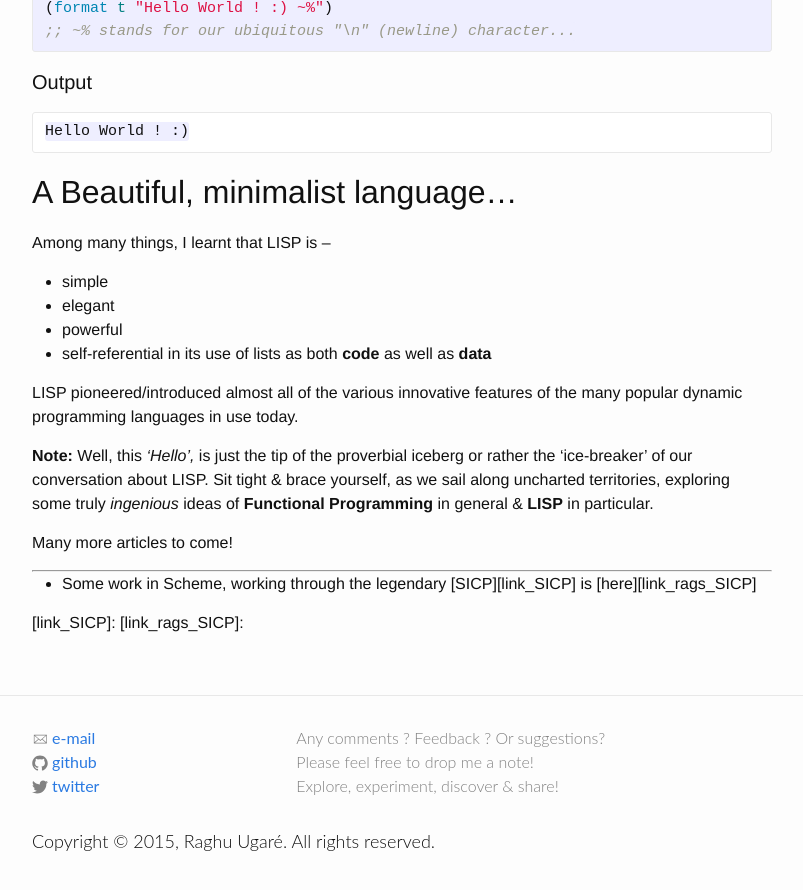
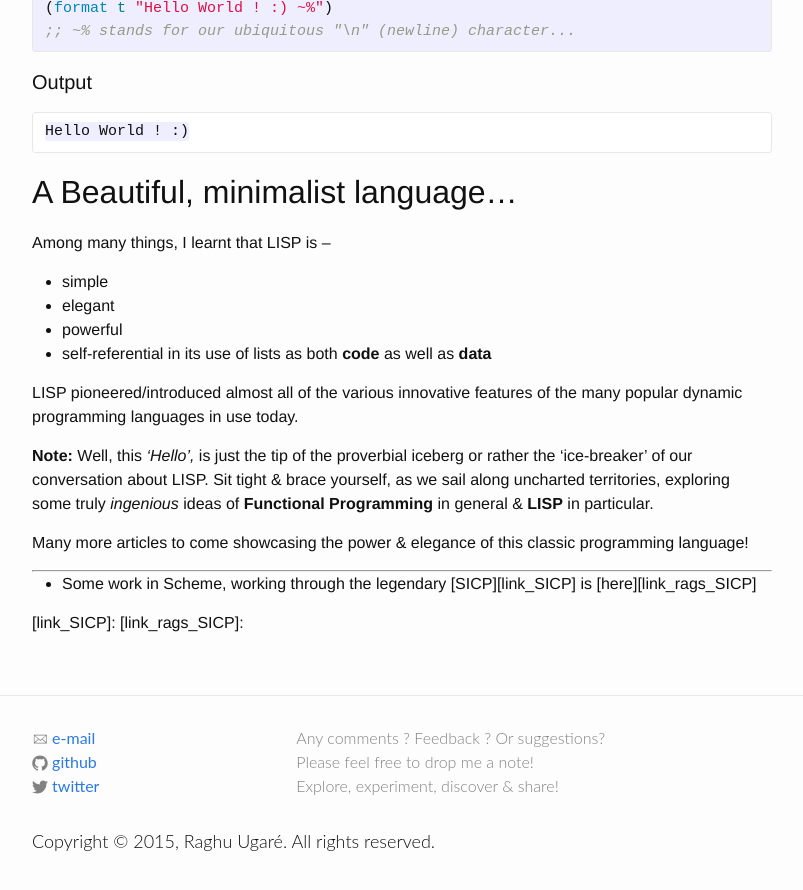
Before and after one commit to raghuugare/raghuugare.bkup, a Jekyll site: the page built from _posts/2014-12-16-ode_to_LISP.markdown, in a window 1280 px wide and 900 px high, scrolled down 724 px. Shown: the top 890 px of the window, without its empty margins (238-1041 px from the left). Built offline with Jekyll 4.4.1, drawn with Linux system fonts in a browser that asks for light colours.

Commit message:
Minor change.

```diff
--- a/_posts/2014-12-16-ode_to_LISP.markdown
+++ b/_posts/2014-12-16-ode_to_LISP.markdown
@@ -47,7 +47,7 @@ LISP pioneered/introduced almost all of the various innovative features of the m
 
 **Note:** Well, this _'Hello',_ is just the tip of the proverbial iceberg or rather the 'ice-breaker' of our conversation about LISP. Sit tight & brace yourself, as we sail along uncharted territories, exploring some truly _ingenious_ ideas of **Functional Programming** in general & **LISP** in particular.
 
-Many more articles to come!
+Many more articles to come showcasing the power & elegance of this classic programming language!
 
 ---
 
```
